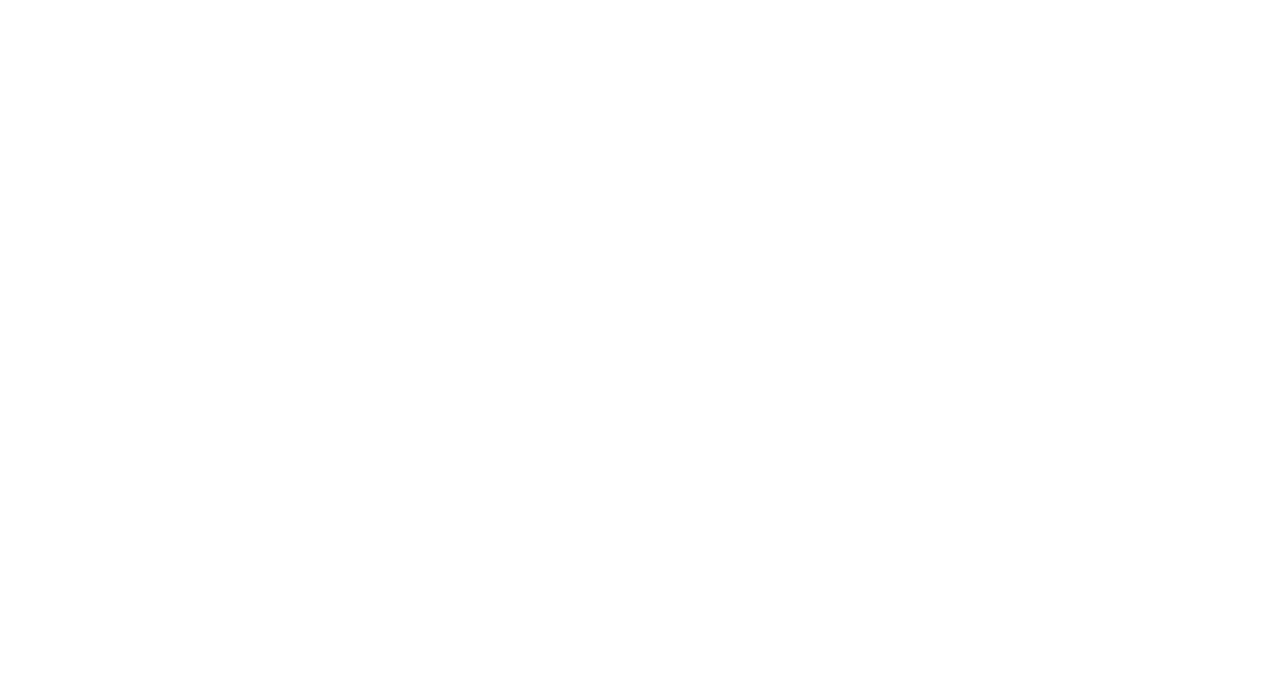
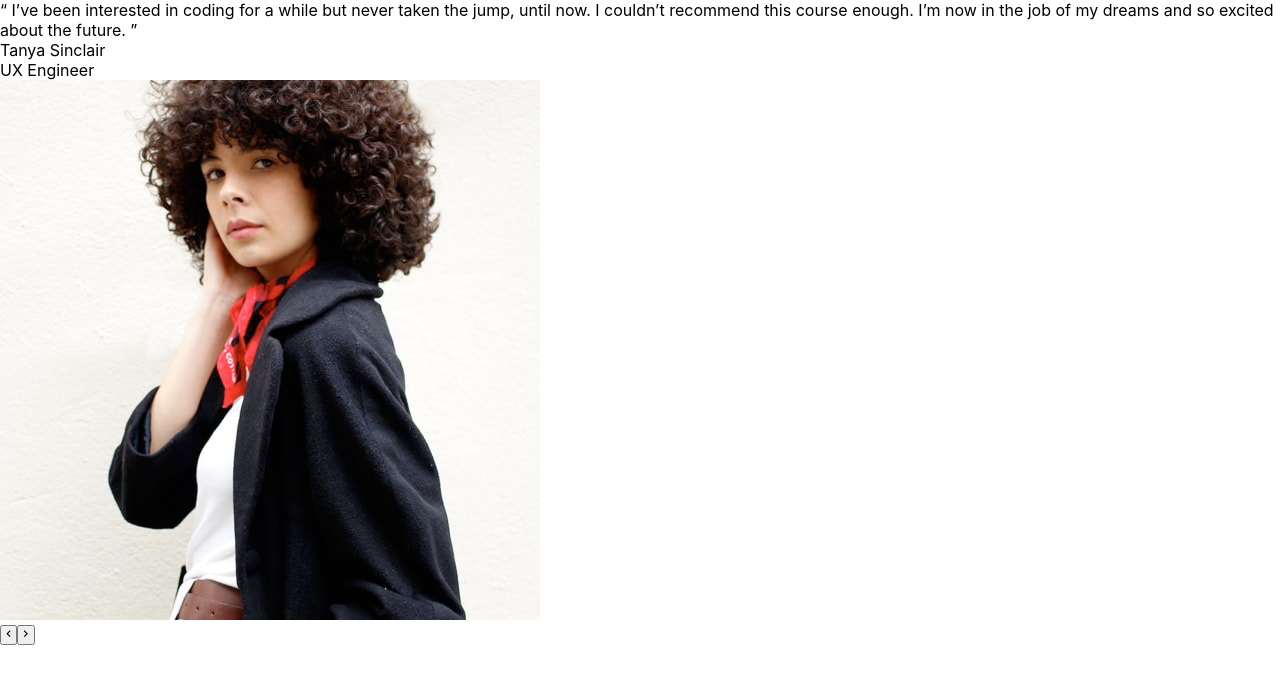
Before and after one commit to jyotirmoy-sinhababu/slider-master, a React (Create React App) app: page / in a window 1280 px wide. Shown: the top 684 px of the page. Built offline with nearby package versions, Linux system fonts and the light colour scheme.

Commit message:
btn added

```diff
--- a/package.json
+++ b/package.json
@@ -8,6 +8,7 @@
     "@testing-library/user-event": "^13.5.0",
     "react": "^18.2.0",
     "react-dom": "^18.2.0",
+    "react-icons": "^4.10.1",
     "react-scripts": "5.0.1",
     "web-vitals": "^2.1.4"
   },
--- a/src/components/card/CardComp.jsx
+++ b/src/components/card/CardComp.jsx
@@ -2,6 +2,9 @@ import React, { useState } from 'react';
 
 import john from '../../assests/img/image-john.jpg';
 import tanya from '../../assests/img/image-tanya.jpg';
+
+import { MdOutlineKeyboardArrowLeft } from 'react-icons/md';
+import { MdOutlineKeyboardArrowRight } from 'react-icons/md';
 
 const CardComp = () => {
   const [isActive, setIsActive] = useState(true);
@@ -39,8 +42,12 @@ const CardComp = () => {
         {isActive ? <img src={tanya} alt='' /> : <img src={john} alt='' />}
 
         <div>
-          <button></button>
-          <button></button>
+          <button>
+            <MdOutlineKeyboardArrowLeft />
+          </button>
+          <button>
+            <MdOutlineKeyboardArrowRight />
+          </button>
         </div>
       </div>
     </div>
--- a/src/page/landingPage/LandingPage.jsx
+++ b/src/page/landingPage/LandingPage.jsx
@@ -1,7 +1,12 @@
 import React from 'react';
+import CardComp from '../../components/card/CardComp';
 
 const LandingPage = () => {
-  return <div></div>;
+  return (
+    <div>
+      <CardComp />
+    </div>
+  );
 };
 
 export default LandingPage;
```
Also changed, not shown: 1 other file (tests, documents, lock files or other folders).
